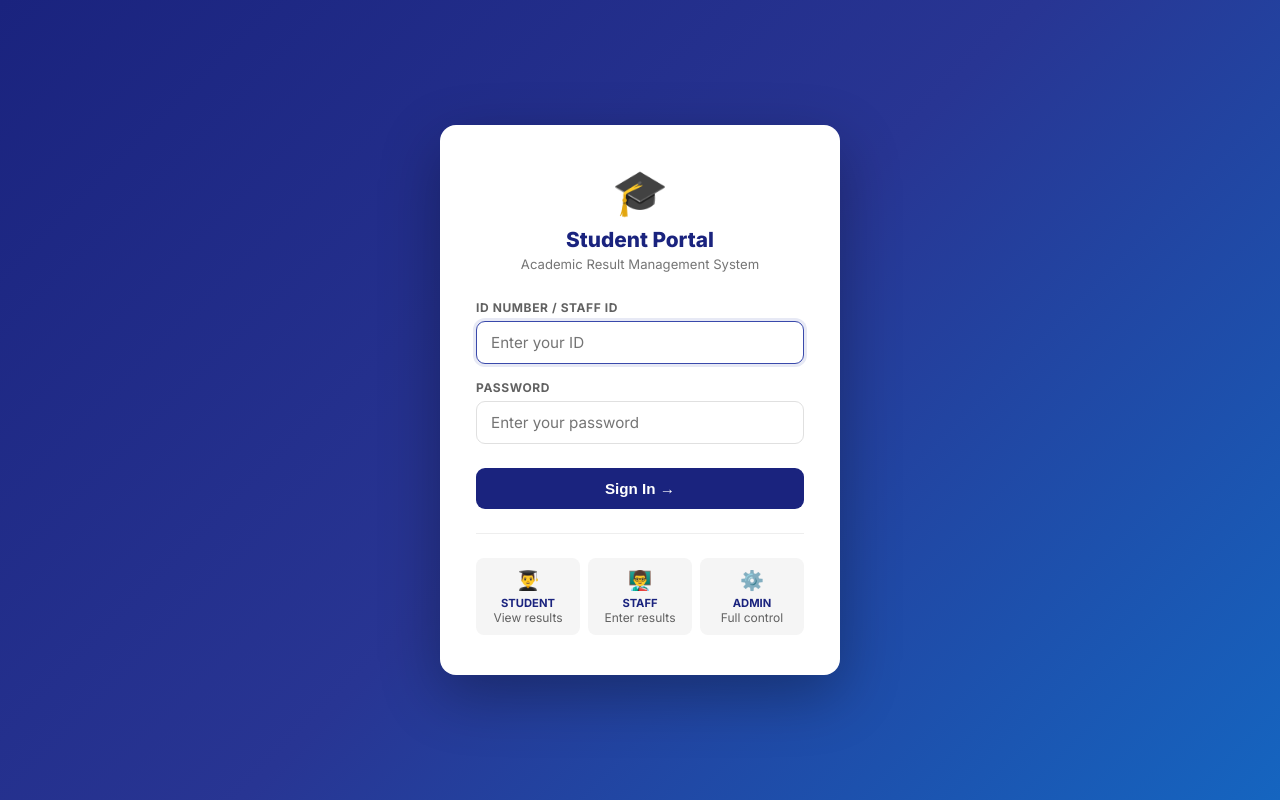
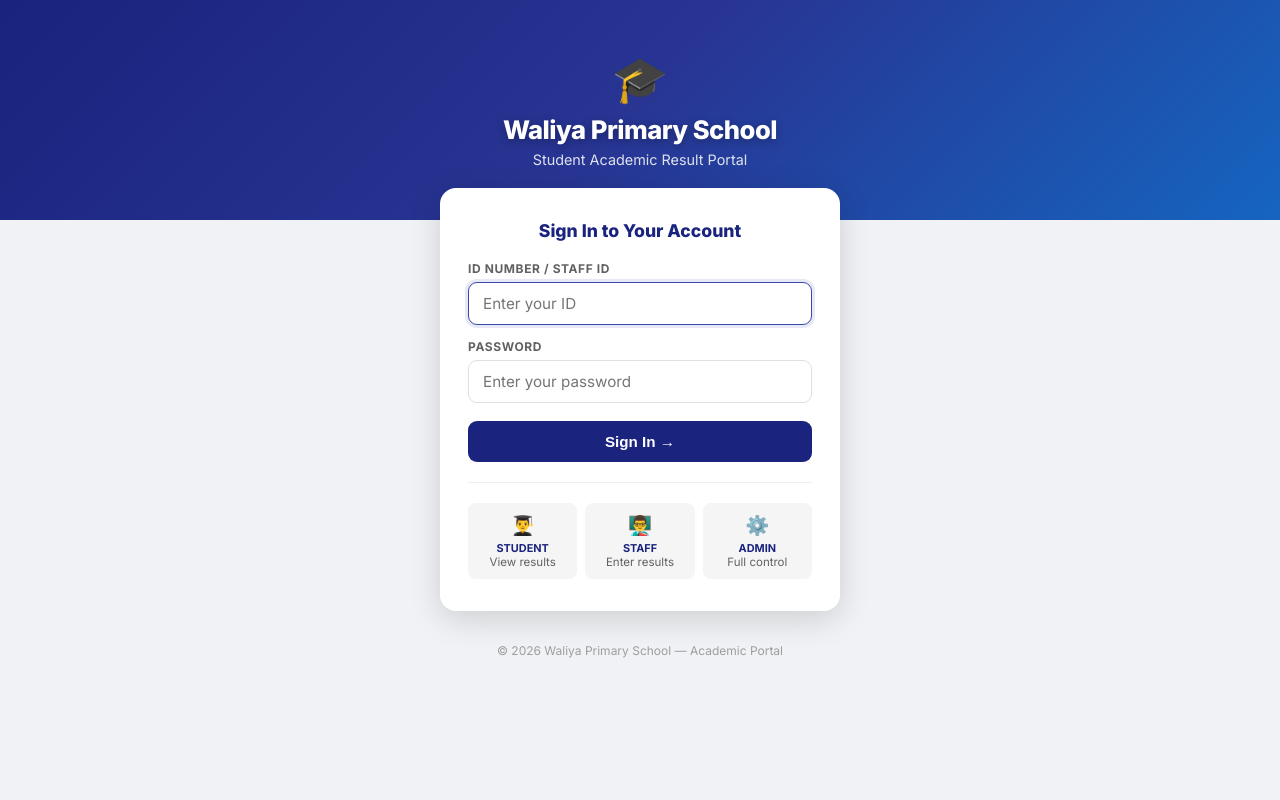
Before and after one commit to chalieyigzaw78-stack/Student-portal, a Flask app: page /login in a window 1280 px wide. Run offline with Flask 3, Linux system fonts and the light colour scheme.

Commit message:
Add files via upload

```diff
--- a/templates/login.html
+++ b/templates/login.html
@@ -3,76 +3,186 @@
 <head>
   <meta charset="UTF-8">
   <meta name="viewport" content="width=device-width, initial-scale=1.0">
-  <title>Login — Student Portal</title>
+  <title>Login — Waliya Primary School</title>
   <link href="https://fonts.googleapis.com/css2?family=Inter:wght@400;600;700;800&display=swap" rel="stylesheet">
   <style>
     * { box-sizing:border-box; margin:0; padding:0; }
     body {
       font-family:'Inter',sans-serif;
+      background: #f0f2f5;
+      min-height:100vh;
+      display:flex;
+      flex-direction:column;
+      align-items:center;
+    }
+
+    /* ── HERO BANNER ── */
+    .hero {
+      width:100%;
+      max-height:320px;
+      overflow:hidden;
+      position:relative;
+    }
+    .hero img {
+      width:100%;
+      height:320px;
+      object-fit:cover;
+      display:block;
+    }
+    .hero-overlay {
+      position:absolute;
+      inset:0;
+      background: linear-gradient(to bottom, rgba(26,35,126,0.55) 0%, rgba(26,35,126,0.85) 100%);
+      display:flex;
+      flex-direction:column;
+      align-items:center;
+      justify-content:center;
+      padding:24px;
+      text-align:center;
+    }
+    .hero-no-image {
+      width:100%;
+      height:220px;
       background: linear-gradient(135deg, #1a237e 0%, #283593 50%, #1565c0 100%);
-      min-height:100vh; display:flex; align-items:center; justify-content:center;
-      padding:20px;
+      display:flex;
+      flex-direction:column;
+      align-items:center;
+      justify-content:center;
+      padding:24px;
+      text-align:center;
     }
+    .school-icon { font-size:2.8rem; margin-bottom:8px; }
+    .school-name {
+      font-size:1.6rem;
+      font-weight:800;
+      color:white;
+      letter-spacing:-0.02em;
+      text-shadow: 0 2px 8px rgba(0,0,0,0.3);
+    }
+    .school-sub {
+      font-size:0.9rem;
+      color:rgba(255,255,255,0.85);
+      margin-top:6px;
+      font-weight:500;
+    }
+
+    /* ── LOGIN BOX ── */
     .login-box {
-      background:white; border-radius:16px; padding:40px 36px;
-      width:100%; max-width:400px;
-      box-shadow:0 20px 60px rgba(0,0,0,0.3);
+      background:white;
+      border-radius:16px;
+      padding:32px 28px;
+      width:100%;
+      max-width:400px;
+      margin: -32px 16px 32px;
+      box-shadow: 0 8px 32px rgba(0,0,0,0.15);
+      position:relative;
+      z-index:10;
     }
-    .logo { text-align:center; margin-bottom:28px; }
-    .logo .icon { font-size:2.8rem; }
-    .logo h1 { font-size:1.3rem; font-weight:800; color:#1a237e; margin-top:8px; }
-    .logo p  { font-size:0.82rem; color:#757575; margin-top:4px; }
-    .form-group { margin-bottom:16px; }
+    .login-title {
+      font-size:1.1rem;
+      font-weight:800;
+      color:#1a237e;
+      text-align:center;
+      margin-bottom:20px;
+    }
+    .form-group { margin-bottom:14px; }
     .form-group label {
-      display:block; font-size:0.75rem; font-weight:700;
-      color:#616161; text-transform:uppercase; letter-spacing:0.05em; margin-bottom:6px;
+      display:block;
+      font-size:0.75rem;
+      font-weight:700;
+      color:#616161;
+      text-transform:uppercase;
+      letter-spacing:0.05em;
+      margin-bottom:6px;
     }
     .form-group input {
-      width:100%; padding:11px 14px;
-      border:1.5px solid #e0e0e0; border-radius:9px;
-      font-size:0.95rem; font-family:inherit; color:#212121;
+      width:100%;
+      padding:11px 14px;
+      border:1.5px solid #e0e0e0;
+      border-radius:9px;
+      font-size:0.95rem;
+      font-family:inherit;
+      color:#212121;
       transition:border-color 0.15s;
     }
     .form-group input:focus {
-      outline:none; border-color:#3949ab;
+      outline:none;
+      border-color:#3949ab;
       box-shadow:0 0 0 3px rgba(57,73,171,0.12);
     }
     .btn-login {
-      width:100%; padding:12px;
-      background:#1a237e; color:white; border:none;
-      border-radius:9px; font-size:0.95rem; font-weight:700;
-      cursor:pointer; transition:background 0.15s; margin-top:8px;
+      width:100%;
+      padding:12px;
+      background:#1a237e;
+      color:white;
+      border:none;
+      border-radius:9px;
+      font-size:0.95rem;
+      font-weight:700;
+      cursor:pointer;
+      transition:background 0.15s;
+      margin-top:4px;
     }
     .btn-login:hover { background:#283593; }
     .flash-error {
-      background:#ffebee; color:#c62828; border:1px solid #ef9a9a;
-      padding:10px 14px; border-radius:8px; font-size:0.85rem;
-      font-weight:600; margin-bottom:16px; text-align:center;
+      background:#ffebee;
+      color:#c62828;
+      border:1px solid #ef9a9a;
+      padding:10px 14px;
+      border-radius:8px;
+      font-size:0.85rem;
+      font-weight:600;
+      margin-bottom:14px;
+      text-align:center;
     }
-    .divider {
-      border:none; border-top:1px solid #eeeeee;
-      margin:24px 0;
-    }
+    .divider { border:none; border-top:1px solid #eeeeee; margin:20px 0; }
     .roles {
-      display:grid; grid-template-columns:1fr 1fr 1fr; gap:8px;
+      display:grid;
+      grid-template-columns:1fr 1fr 1fr;
+      gap:8px;
       text-align:center;
     }
     .role-item {
-      padding:10px 8px; background:#f5f5f5; border-radius:8px;
-      font-size:0.75rem; color:#616161;
+      padding:10px 6px;
+      background:#f5f5f5;
+      border-radius:8px;
+      font-size:0.72rem;
+      color:#616161;
     }
     .role-item .role-icon { font-size:1.2rem; display:block; margin-bottom:4px; }
-    .role-item strong { display:block; font-size:0.7rem; color:#1a237e; font-weight:700; }
+    .role-item strong { display:block; font-size:0.68rem; color:#1a237e; font-weight:700; }
+
+    .footer {
+      text-align:center;
+      font-size:0.75rem;
+      color:#9e9e9e;
+      margin-bottom:24px;
+    }
   </style>
 </head>
 <body>
 
+<!-- Hero Banner -->
+{% if school_photo %}
+<div class="hero">
+  <img src="/static/school_photo.jpg" alt="Waliya Primary School">
+  <div class="hero-overlay">
+    <div class="school-icon">🎓</div>
+    <div class="school-name">Waliya Primary School</div>
+    <div class="school-sub">Student Academic Result Portal</div>
+  </div>
+</div>
+{% else %}
+<div class="hero-no-image">
+  <div class="school-icon">🎓</div>
+  <div class="school-name">Waliya Primary School</div>
+  <div class="school-sub">Student Academic Result Portal</div>
+</div>
+{% endif %}
+
+<!-- Login Box -->
 <div class="login-box">
-  <div class="logo">
-    <div class="icon">🎓</div>
-    <h1>Student Portal</h1>
-    <p>Academic Result Management System</p>
-  </div>
+  <div class="login-title">Sign In to Your Account</div>
 
   {% with messages = get_flashed_messages(with_categories=true) %}
     {% for category, message in messages %}
@@ -113,5 +223,7 @@
   </div>
 </div>
 
+<div class="footer">© 2026 Waliya Primary School — Academic Portal</div>
+
 </body>
 </html>
```
